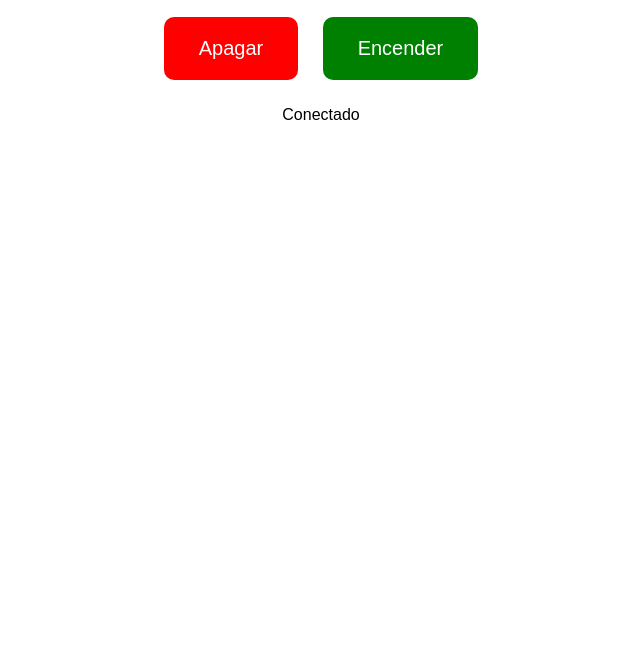
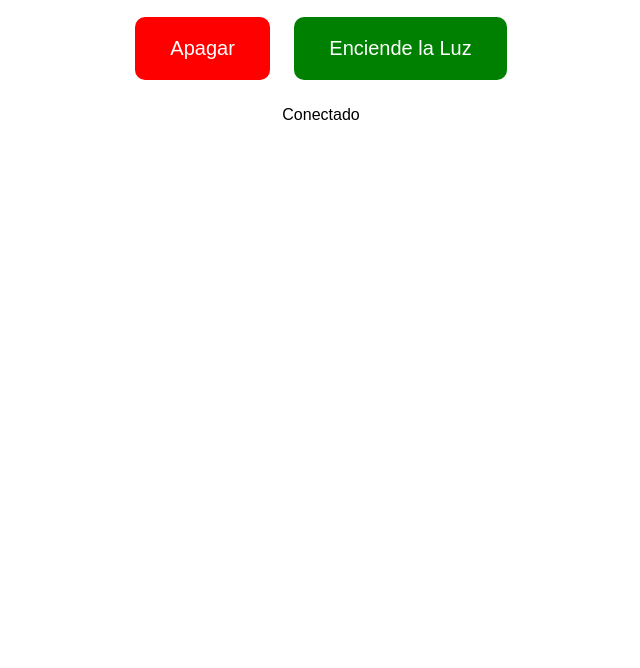
Before and after one commit to karianabigdata/encendidoled, a plain HTML site: page index.html in a window 1280 px wide. Shown: the part 132-800 px from the top of the page, without its empty margins (319-959 px from the left). Drawn offline with Linux system fonts and the light colour scheme.

Commit message:
Update button text for LED control

```diff
--- a/index.html
+++ b/index.html
@@ -33,7 +33,7 @@
   </button>
 
   <button class="on" onclick="controlLED(false)">
-    Encender
+    Enciende la Luz
   </button>
 
   <p id="estado">Conectado</p>
```
